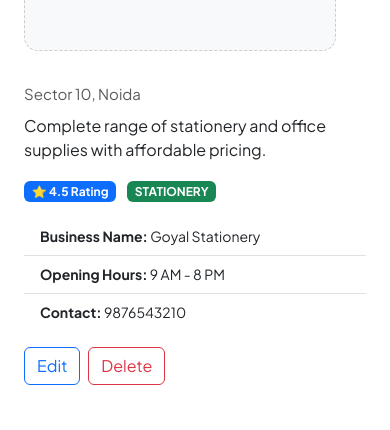
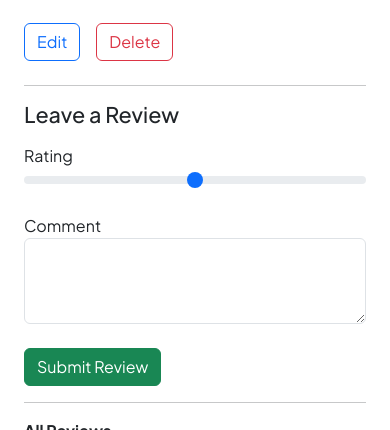
Before and after one commit to Vansh-876/EduRadar, a Node server app: page /listings/600000000000000000000002 in a window 390 px wide. Shown: the part 377-807 px from the top of the page. Run offline with Node 20, Linux system fonts and the light colour scheme; data comes from the database, SQL or seed files in the repository; some libraries are stand-ins or nearby versions.

Commit message:
Flash-card-added

```diff
--- a/app.js
+++ b/app.js
@@ -6,10 +6,12 @@ const path = require("path");
 const methodOverride = require('method-override');
 const ejsMate = require("ejs-mate");
 const sampleListings = require("./init/data.js");
-const wrapAsync = require("./utils/wrapAsync.js");
 const ExpressError = require("./utils/ExpressError.js");
-const listingSchema = require("./schema.js");
-
+const Review = require("./models/review.js");
+const listingsRoutes = require("./routes/listing.js");
+const reviewsRoutes = require("./routes/review.js");
+const session = require("express-session");
+const flash = require("connect-flash");
 
 const MONGO_URL = "mongodb://127.0.0.1:27017/eduradar";
 
@@ -58,70 +60,35 @@ async function main() {
 
 main();
 
+// Session configuration
+const sessionConfig = {
+  secret: "your_secret_key",
+  resave: false,
+  saveUninitialized: true,
+  cookie: {
+    expires: Date.now() + 1000 * 60 * 60 * 24 * 7, // 1 week
+    maxAge: 1000 * 60 * 60 * 24 * 7, // 1 week
+    httpOnly: true
+  }
+};
+
+
 // Routes
 app.get("/", (req, res) => {
   res.render("home", { activePage: "home" });
 });
 
-const validateListing = (req, res, next) => {
-    let {error} =  listingSchema.validateAsync(req.body);
-if (error) {
-  let errMsg = error.details.map((el) => el.message).join(", ");
-    throw new ExpressError(400, errMsg);
-  }else {
-next();
-}
-};
+app.use(session(sessionConfig));
+app.use(flash());
 
-// index Routes
-app.get("/listings", wrapAsync(async (req, res, next) => {
-  const allListings = await Listing.find({});
-  res.render("listings/index", { allListings, activePage: "listings" });
-}));
-
-// New Listing Routes
-app.get("/listings/new", (req, res) => {
-  res.render("listings/new", { activePage: "new" });
+app.use((req, res, next) => {
+  res.locals.success = req.flash("success");
+  res.locals.error = req.flash("error");
+  next();
 });
 
-// Create Listing Routes
-app.post("/listings", wrapAsync(async (req, res, next) => {
-  let result = await listingSchema.validateAsync(req.body);
-  console.log(result);
-if (result.error) {
-    throw new ExpressError(400, result.error);
-  }
-
-  const newListing = new Listing(req.body.listing);
-  await newListing.save();
-  res.redirect("/listings");
-}));
-
-// Show Listing Routes
-app.get("/listings/:id", wrapAsync(async (req, res, next) => {
-  const listing = await Listing.findById(req.params.id);
-  res.render("listings/show", { listing, activePage: null });
-}));
-
-// Edit Listing Routes
-app.get("/listings/:id/edit", wrapAsync(async (req, res, next) => {
-  const listing = await Listing.findById(req.params.id);
-  res.render("listings/edit", { listing });
-}));
-
-// Update Listing Routes
-app.put("/listings/:id", wrapAsync(async (req, res, next) => {
-  const { id } = req.params;
-  await Listing.findByIdAndUpdate(id, { ...req.body.listing });
-  res.redirect(`/listings/${id}`);
-}));
-
-// Delete Listing Routes
-app.delete("/listings/:id", wrapAsync(async (req, res, next) => {
-  const { id } = req.params;
-  await Listing.findByIdAndDelete(id);
-  res.redirect("/listings");
-}));
+app.use("/listings", listingsRoutes);
+app.use("/listings/:id/reviews", reviewsRoutes);
 
 // 404 Error Handling
 app.use((err, req, res, next) => {
--- a/package.json
+++ b/package.json
@@ -11,9 +11,11 @@
   "license": "ISC",
   "type": "commonjs",
   "dependencies": {
+    "connect-flash": "^0.1.1",
     "ejs": "^3.1.10",
     "ejs-mate": "^4.0.0",
     "express": "^5.1.0",
+    "express-session": "^1.18.1",
     "joi": "^17.13.3",
     "method-override": "^3.0.0",
     "mongoose": "^8.16.1"
--- a/public/css/style.css
+++ b/public/css/style.css
@@ -126,8 +126,8 @@ body {
   padding: 8px;
   margin-right: 30px;
 }
-
-.image-box img {
+.showcontainer {
+  justify-content: center;
   width: 100%;
   height: 100%;
   object-fit: cover;
@@ -171,3 +171,18 @@ body {
         margin-bottom: 1.5rem;
         color: #555;
       }
+
+      .flash-container .alert {
+  border-radius: 12px;
+  font-weight: 500;
+  font-size: 15px;
+  box-shadow: 0 5px 15px rgba(0,0,0,0.1);
+}
+.flash-container .alert-success {
+  background-color: #d4edda;
+  color: #155724;
+}
+.flash-container .alert-danger {
+  background-color: #f8d7da;
+  color: #721c24;
+}
--- /dev/null
+++ b/routes/listing.js
@@ -0,0 +1,77 @@
+const express = require("express");
+const router = express.Router();
+const wrapAsync = require("../utils/wrapAsync.js");4
+const ExpressError = require("../utils/ExpressError.js");
+const { listingSchema, reviewSchema } = require("../schema.js");
+const Listing = require("../models/listing.js");
+
+const validateListing = (req, res, next) => {
+    let {error} =  listingSchema.validate(req.body);
+if (error) {
+  let errMsg = error.details.map((el) => el.message).join(", ");
+    throw new ExpressError(400, errMsg);
+  }else {
+next();
+}
+};
+
+// index Routes
+router.get("/", wrapAsync(async (req, res, next) => {
+  const allListings = await Listing.find({});
+  res.render("listings/index", { allListings, activePage: "listings" });
+}));
+
+// New Listing Routes
+router.get("/new", (req, res) => {
+  res.render("listings/new", { activePage: "new" });
+});
+
+// Create Listing Routes
+router.post("/", validateListing, wrapAsync(async (req, res, next) => {
+  const newListing = new Listing(req.body.listing);
+    await newListing.save();
+  req.flash("success", "New listing created successfully!");
+  res.redirect("/listings");
+}));
+
+
+// Show Listing Routes
+router.get("/:id", wrapAsync(async (req, res) => {
+  const { id } = req.params;
+  const listing = await Listing.findById(id).populate("reviews");
+  if (!listing) {
+    req.flash("error", "Listing not found");
+    return res.redirect("/listings");
+  }
+  res.render("listings/show", { listing });
+}));
+
+// Edit Listing Routes
+router.get("/:id/edit", wrapAsync(async (req, res, next) => {
+  const listing = await Listing.findById(req.params.id);
+    if (!listing) {
+    req.flash("error", "Listing not found");
+    return res.redirect("/listings");
+  }
+  req.flash("success", "Editing listing...");
+  res.render("listings/edit", { listing });
+}));
+
+// Update Listing Routes
+router.put("/:id", validateListing, wrapAsync(async (req, res, next) => {
+  const { id } = req.params;
+  await Listing.findByIdAndUpdate(id, { ...req.body.listing });
+  req.flash("success", "Listing updated successfully!");
+  res.redirect(`/listings/${id}`);
+}));
+
+// Delete Listing Routes
+router.delete("/:id", wrapAsync(async (req, res) => {
+  const { id } = req.params;
+  let deletedListing = await Listing.findByIdAndDelete(id);
+  console.log(deletedListing);
+  req.flash("success", "Listing deleted successfully!");
+  res.redirect("/listings");
+}));
+
+module.exports = router;
--- /dev/null
+++ b/views/includes/flash.ejs
@@ -0,0 +1,28 @@
+
+<div class="flash-container position-fixed top-2 start-50 translate-middle-x mt-3 z-3" style="min-width: 350px;">
+  <% if (success && success.length > 0) { %>
+    <div class="alert alert-success alert-dismissible fade show shadow border-0" role="alert"
+         style="backdrop-filter: blur(8px); background: rgba(40, 167, 69, 0.25); color: #155724;">
+      <strong>✅ Success:</strong> <%= success %>
+      <button type="button" class="btn-close" data-bs-dismiss="alert"></button>
+    </div>
+  <% } %>
+
+  <% if (error && error.length > 0) { %>
+    <div class="alert alert-danger alert-dismissible fade show shadow border-0" role="alert"
+         style="backdrop-filter: blur(8px); background: rgba(220, 53, 69, 0.25); color: #721c24;">
+      <strong>⚠️ Error:</strong> <%= error %>
+      <button type="button" class="btn-close" data-bs-dismiss="alert"></button>
+    </div>
+  <% } %>
+</div>
+<script>
+  setTimeout(() => {
+    const alerts = document.querySelectorAll('.alert, .toast');
+    alerts.forEach(alert => {
+      alert.classList.remove('show');
+      alert.classList.add('fade');
+      setTimeout(() => alert.remove(), 500); // Clean DOM
+    });
+  }, 3000); // auto dismiss after 3s
+</script>
--- a/views/layouts/boilerplate.ejs
+++ b/views/layouts/boilerplate.ejs
@@ -15,7 +15,9 @@
 <body>
 <%- include("../includes/navbar.ejs") %>
 
-    <div class="container"><%-body %></div>
+    <div class="container">
+        <%- include("../includes/flash.ejs") %>
+        <%-body %></div>
 
     <%- include("../includes/footer.ejs") %>
     <script src="https://cdn.jsdelivr.net/npm/bootstrap@5.3.7/dist/js/bootstrap.bundle.min.js"
--- a/views/listings/index.ejs
+++ b/views/listings/index.ejs
@@ -1,4 +1,5 @@
-<% layout("/layouts/boilerplate") %>
+<% layout("/layouts/boilerplate") %><%= success %>
+
 <body>
 <div class="container mt-5">
   <h2 class="mb-4" style="font-family: 'Plus Jakarta Sans', sans-serif;">All Listings</h2>
--- a/views/listings/show.ejs
+++ b/views/listings/show.ejs
@@ -2,34 +2,26 @@
 
 <link href="https://fonts.googleapis.com/css2?family=Plus+Jakarta+Sans:wght@400;600&display=swap" rel="stylesheet">
 
-<div class="container py-5" style="font-family: 'Plus Jakarta Sans', sans-serif;">
+<div class="container py-5 mb-4" style="font-family: 'Plus Jakarta Sans', sans-serif;">
+  <div class="row justify-content-center">
+    <div class="col-md-10 col-lg-8">
 
-  <div class="row g-4">
-   <!-- Left: Image with fallback -->
-<div class="col-md-6">
-  <div class="image-box">
-    <img src="<%= listing.image %>" alt="Listing Image"
-      onerror="this.style.display='none'; this.parentElement.innerHTML='<div class=\'fallback-text\'><span>📦</span><br>No image available</div>';">
-  </div>
-</div>
+      <!-- Image Section
+      <div class="image-box text-center mb-4">
+        <% if (listing.image) { %>
+          <img src="<%= listing.image %>" alt="Listing Image" class="img-fluid rounded shadow-sm"
+            onerror="this.style.display='none'; this.parentElement.innerHTML='<div class=\'fallback-text\'><span>📦</span><br>No image available</div>';">
+        <% } else { %>
+          <div class="fallback-text text-muted text-center py-4 border rounded">📦<br>No image available</div>
+        <% } %>
+      </div> -->
 
+      <!-- Listing Details -->
+      <h2 class="fw-semibold text-left"><%= listing.title %></h2>
+      <p class="text-muted text-left mb-2"><%= listing.location %></p>
+      <p class="text-left"><%= listing.description %></p>
 
-
-    <!-- Right: Details -->
-    <div class="col-md-6">
-      <h2 class="fw-semibold"><%= listing.title %></h2>
-      <p class="text-muted mb-2" style="font-size: 15px;"><%= listing.location %></p>
-      <p class="mb-3" style="font-size: 16px;"><%= listing.description %></p>
-
-      <div class="mb-3">
-        <span class="badge bg-primary me-2">⭐ <%= listing.rating %> Rating</span>
-        <span class="badge bg-success me-2"><%= listing.category.toUpperCase() %></span>
-        <% if (listing.verified) { %>
-          <span class="badge bg-info text-dark">✔ Verified</span>
-        <% } %>
-      </div>
-
-      <ul class="list-group list-group-flush mb-3" style="font-size: 14px;">
+      <ul class="list-group list-group-flush mb-3">
         <li class="list-group-item"><strong>Business Name:</strong> <%= listing.name %></li>
         <li class="list-group-item"><strong>Opening Hours:</strong> <%= listing.openHours %></li>
         <li class="list-group-item"><strong>Contact:</strong> <%= listing.contact %></li>
@@ -43,12 +35,44 @@
         <% } %>
       </ul>
 
-      <div class="d-flex gap-2">
+      <!-- Actions -->
+      <div class="d-flex justify-content-left gap-3 mb-4">
         <a href="/listings/<%= listing._id %>/edit" class="btn btn-outline-primary">Edit</a>
         <form action="/listings/<%= listing._id %>?_method=DELETE" method="POST">
           <button type="submit" class="btn btn-outline-danger">Delete</button>
         </form>
       </div>
+<hr>
+      <!-- Review Form -->
+      <h4 class="text-left mb-3 mt-3"> Leave a Review</h4>
+        <form class="needs-validation" novalidate method="POST" action="/listings/<%= listing._id %>/reviews"></form>
+      <form action="/listings/<%= listing._id %>/reviews" method="POST" class="needs-validation">
+        <div class="mb-3">
+          <label for="rating">Rating</label>
+          <input type="range" class="form-range" name="review[rating]" min="1" max="5" required>
+        </div>
+        <div class="mb-3">
+          <label for="comment">Comment</label>
+          <textarea class="form-control" name="review[comment]" rows="3" required></textarea>
+          <div class="valid-feedback">Looks good!</div>
+          <div class="invalid-feedback">Please enter a comment.</div>
+        </div>
+        <button class="btn btn-success mt-2 ">Submit Review</button>
+      </form>
+<hr>
+      <!-- Reviews Section -->
+       <P><B>All Reviews</B></P>
+       <% for (let review of listing.reviews) { %>
+        <div class="card mb-3">
+          <div class="card-body">
+            <h5 class="card-title">vansh kumar garg</h5>
+            <p class="card-text"><%= review.comment %></p>
+            <p class="card-text"><%= review.rating %> ★</p>
+          </div>
+        </div>
+      <% } %>
+      <h4 class="text-left mt-5 mb-3">Reviews</h4>
+
     </div>
   </div>
 </div>
```
Also changed, not shown: models/listing.js (+17 -0 lines), models/review.js (added, +22 -0 lines), routes/review.js (added, +41 -0 lines), schema.js (+23 -6 lines), views/listings/edit.ejs (+4 -4 lines), views/listings/new.ejs (+9 -3 lines), 1 other file.
